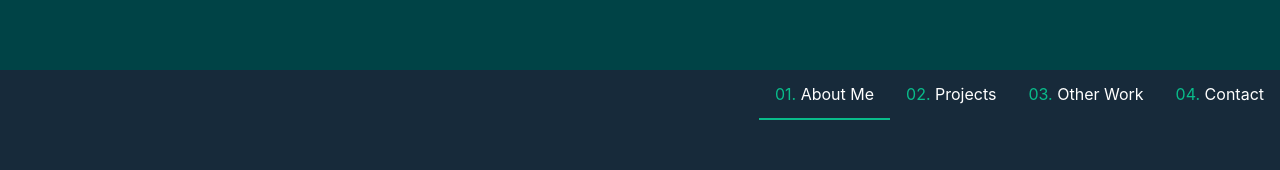
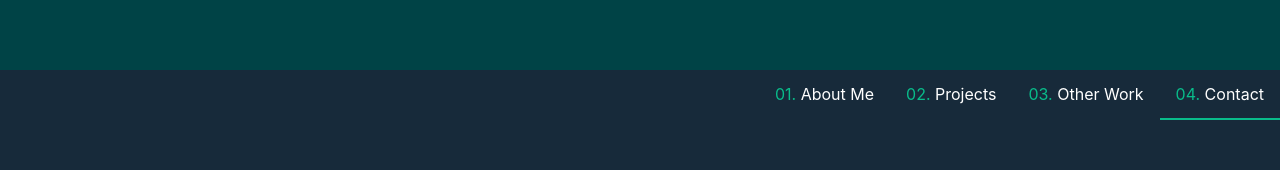
Before and after one commit to fmcfar200/personal-site, a React (Create React App) app: page / in a window 1280 px wide. Shown: the part 490-660 px from the top of the page. Built offline with nearby package versions, Linux system fonts and the light colour scheme.

Commit message:
scrollspy

```diff
--- a/package.json
+++ b/package.json
@@ -6,7 +6,8 @@
     "react": "^16.10.2",
     "react-dom": "^16.10.2",
     "react-reveal": "^1.2.2",
-    "react-scripts": "3.2.0"
+    "react-scripts": "3.2.0",
+    "react-scrollspy": "^3.4.0"
   },
   "scripts": {
     "start": "react-scripts start",
--- a/src/components/navbar.jsx
+++ b/src/components/navbar.jsx
@@ -1,10 +1,19 @@
 import React from "react";
+import Scrollspy from "react-scrollspy";
 import "../styles/navbar.css";
 
 const NavBar = () => {
   return (
     <div className="nav-container largeScreen">
-      <ul>
+      <Scrollspy
+        items={[
+          "other_projects_section",
+          "other_projects_section",
+          "my_projects_section",
+          "about_me_section"
+        ]}
+        currentClassName="active"
+      >
         <li>
           <a href="#other_projects_section">
             <span>04. </span>Contact
@@ -21,11 +30,11 @@ const NavBar = () => {
           </a>
         </li>
         <li>
-          <a className="active" href="#about_me_section">
+          <a href="#about_me_section">
             <span>01. </span>About Me
           </a>
         </li>
-      </ul>
+      </Scrollspy>
     </div>
   );
 };
```
Also changed, not shown: 1 other file (tests, documents, lock files or other folders).
